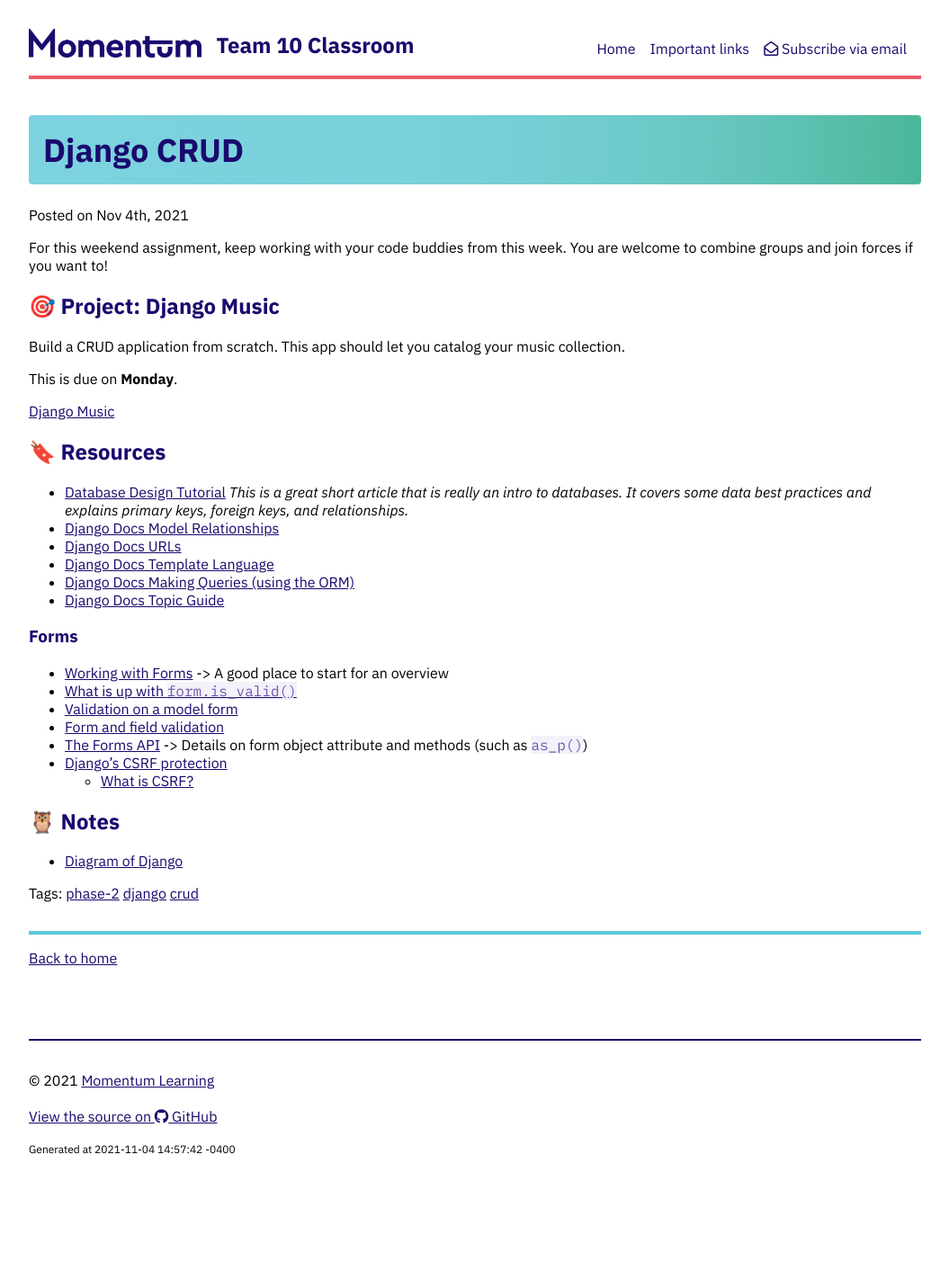
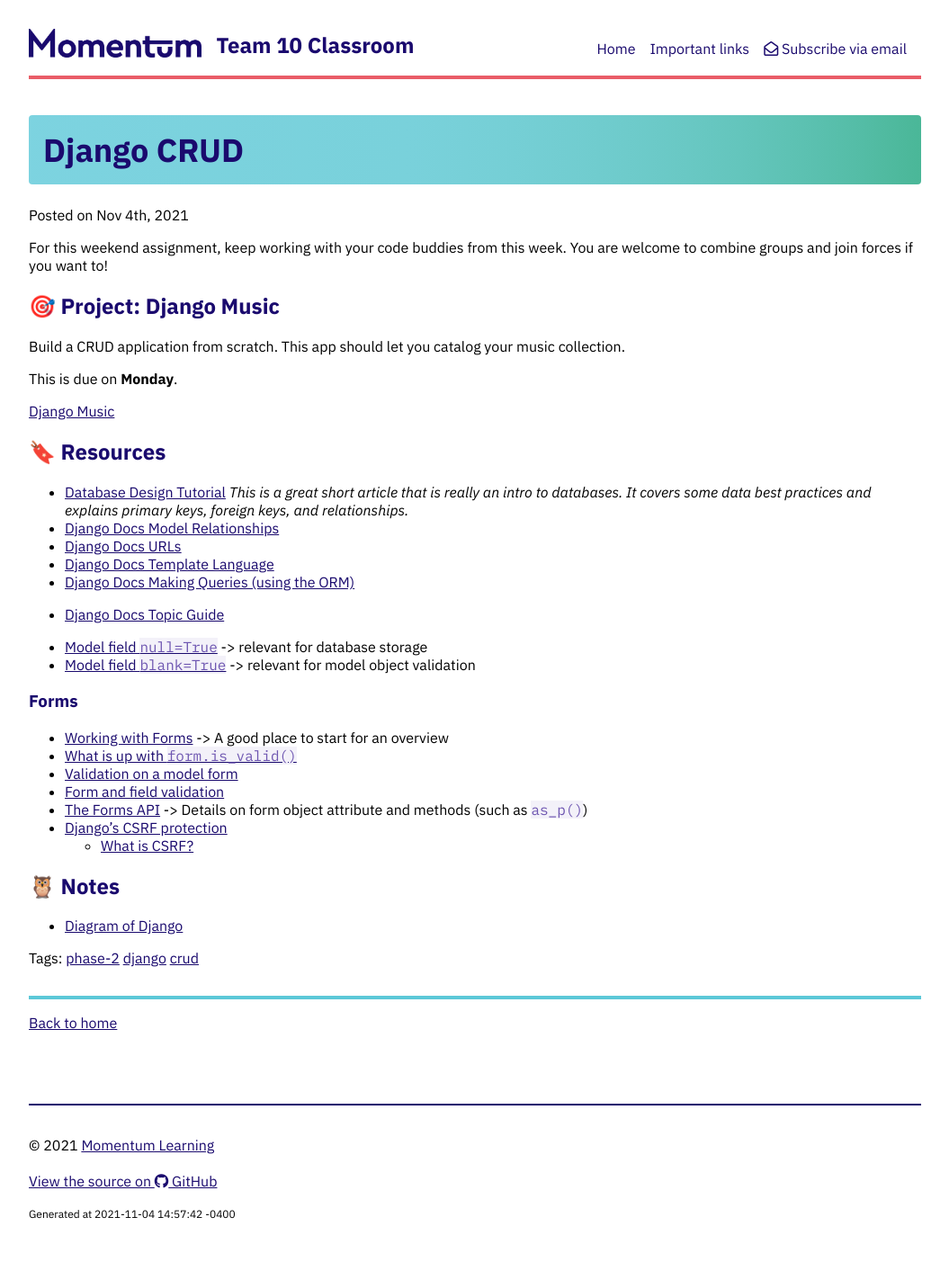
Before and after one commit to Momentum-Team-10/momentum-team-10.github.io, a Jekyll site: the page built from _posts/2021-11-04-django-crud.md, in a window 1280 px wide. Shown: the whole page at 90% size, without its empty margins (112-1167 px from the left). Built offline with Jekyll 4.4.1, drawn with Linux system fonts in a browser that asks for light colours; nearby versions of some CDN libraries; before the commit the page ends 1331 px from its top, so only the background shows below that.

Commit message:
Add reference links for null and blank model field options

```diff
--- a/_posts/2021-11-04-django-crud.md
+++ b/_posts/2021-11-04-django-crud.md
@@ -23,6 +23,9 @@ This is due on **Monday**.
 - [Django Docs Making Queries (using the ORM)](https://docs.djangoproject.com/en/3.2/topics/db/queries/)
 - [Django Docs Topic Guide](https://docs.djangoproject.com/en/3.2/topics/)
 
+- [Model field `null=True`](https://docs.djangoproject.com/en/3.2/ref/models/fields/#null) -> relevant for database storage
+- [Model field `blank=True`](https://docs.djangoproject.com/en/3.2/ref/models/fields/#blank) -> relevant for model object validation
+
 ### Forms
 
 - [Working with Forms](https://docs.djangoproject.com/en/3.2/topics/forms/) -> A good place to start for an overview
@@ -33,6 +36,7 @@ This is due on **Monday**.
 - [Django's CSRF protection](https://docs.djangoproject.com/en/3.2/ref/csrf/)
   - [What is CSRF?](https://cheatsheetseries.owasp.org/cheatsheets/Cross-Site_Request_Forgery_Prevention_Cheat_Sheet.html)
 
+
 ## 🦉 Notes
 
 - [Diagram of Django](https://github.com/Momentum-Team-9/notes/blob/main/django-diagram.md)
```
